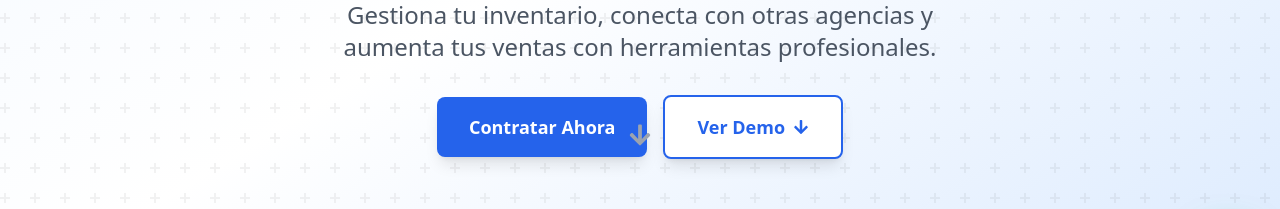
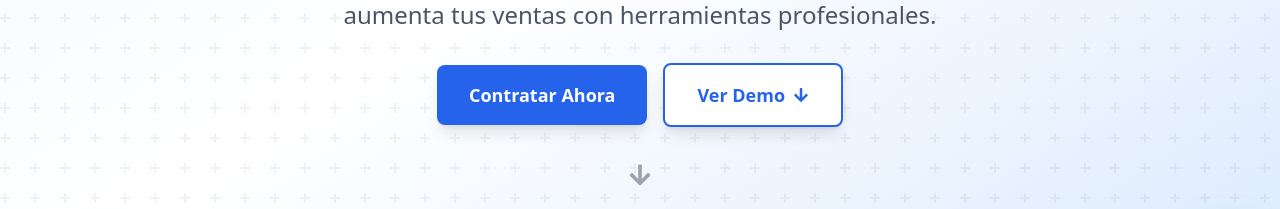
Before and after one commit to alberto3019/Gestion-autos-usados, a React (Vite) app in the folder frontend/: page /web in a window 1280 px wide. Shown: the part 497-706 px from the top of the page. Built offline with nearby package versions, Linux system fonts and the light colour scheme; no server answers.

Commit message:
fix: Move scroll indicator further down with more spacing from CTA buttons

```diff
--- a/frontend/src/pages/web/components/Hero.tsx
+++ b/frontend/src/pages/web/components/Hero.tsx
@@ -59,7 +59,7 @@
               initial={{ opacity: 0, y: 20 }}
               animate={{ opacity: 1, y: 0 }}
               transition={{ delay: 0.6, duration: 0.8 }}
-              className="flex flex-col sm:flex-row gap-4 justify-center items-center"
+              className="flex flex-col sm:flex-row gap-4 justify-center items-center mb-16"
             >
               <button
                 onClick={handleWhatsAppClick}
@@ -83,7 +83,7 @@
           initial={{ opacity: 0 }}
           animate={{ opacity: 1 }}
           transition={{ delay: 1, duration: 0.8 }}
-          className="absolute bottom-4 left-1/2 transform -translate-x-1/2"
+          className="absolute bottom-2 left-1/2 transform -translate-x-1/2"
         >
           <motion.button
             onClick={scrollToFeatures}
```
